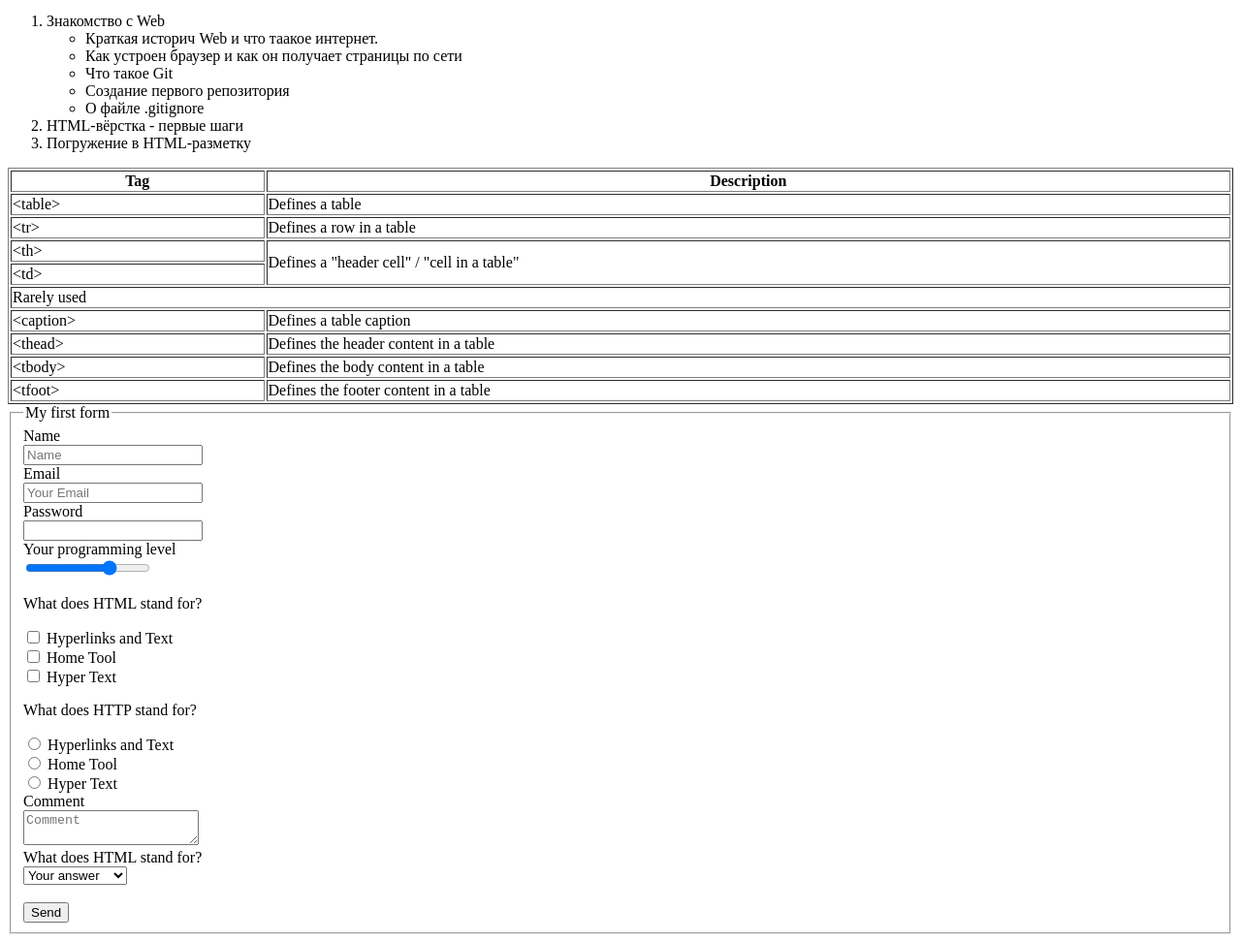
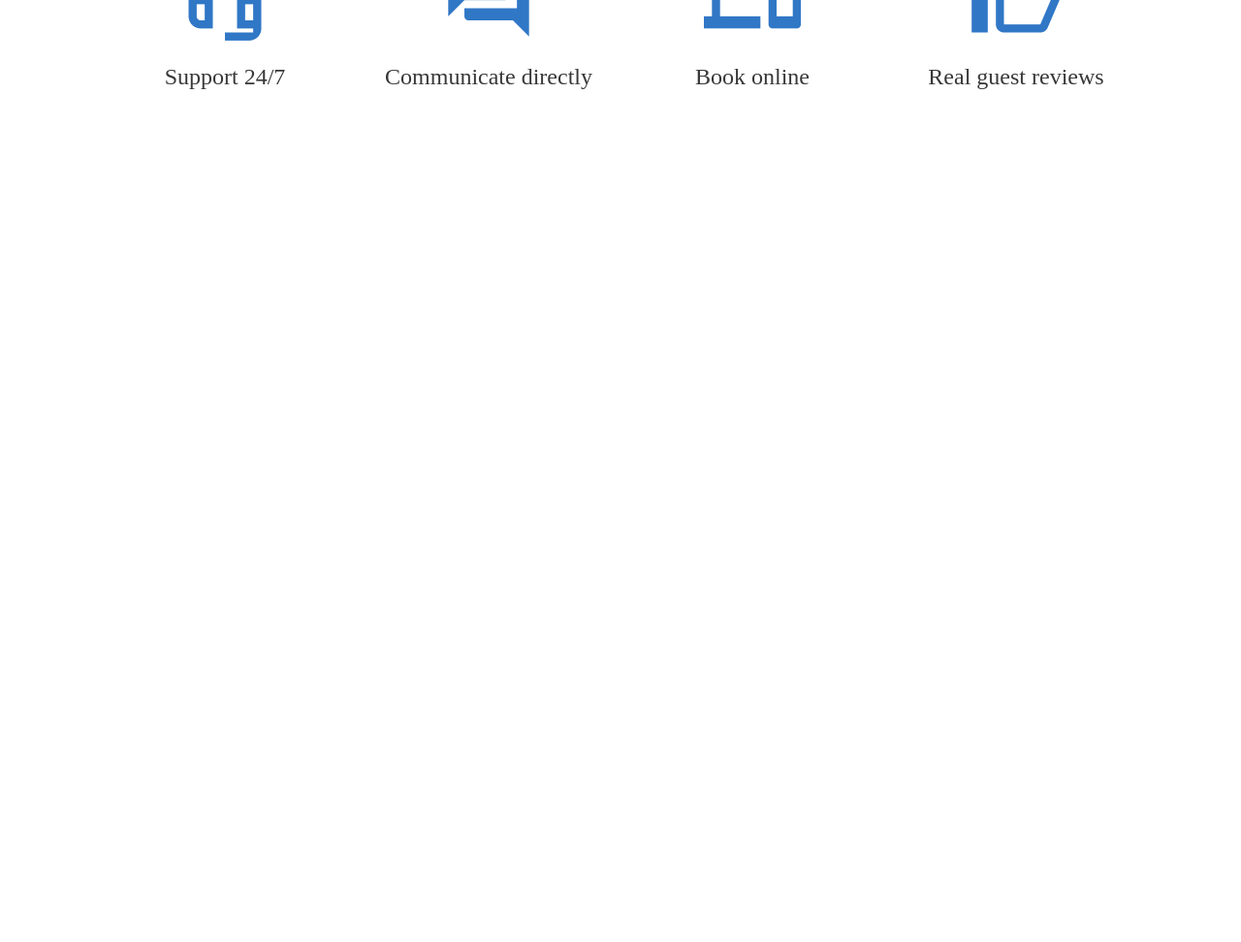
Before and after one commit to AlexanderMingulov/html, a website: page index.html in a window 1280 px wide. Shown: the part 325-1297 px from the top of the page at 97% size. After the commit the page ends 800 px from the top, so only its background shows below. Drawn offline with Linux system fonts and the light colour scheme.

Commit message:
I added homework of Lesson 4

```diff
--- a/index.html
+++ b/index.html
@@ -2,117 +2,36 @@
 <html lang="en">
   <head>
     <meta charset="UTF-8" />
-    <meta name="author" content="Alexander" />
-    <meta name="description" content="My first project" />
-    <meta name="keywords" content="html,css,lesson" />
-    <title>Lesson 3</title>
+    <meta
+      name="viewport"
+      content="width=device-width, user-scalable=no, initial-scale=1.0, maximum-scale=1.0, minimum-scale=1.0"
+    />
+    <meta http-equiv="X-UA-Compatible" content="ie=edge" />
+    <title>Document</title>
+    <link rel="stylesheet" href="styles/styles.css" />
   </head>
   <body>
-    <img
-      src="https://cdn.iconscout.com/icon/free/png-256/ethereum-3521413-2944857.png"
-      alt="eth logo"
-    />
-    <hr />
-    <ol>
-      <li>
-        Знакомство с Web
-        <ul>
-          <li>Краткая историч Web и что таакое интернет.</li>
-          <li>Как устроен браузер и как он получает страницы по сети</li>
-          <li>Что такое Git</li>
-          <li>Создание первого репозитория</li>
-          <li>О файле .gitignore</li>
-        </ul>
-      </li>
-      <li>HTML-вёрстка - первые шаги</li>
-      <li>Погружение в HTML-разметку</li>
-    </ol>
-    <table border="1" width="100%">
-      <thead>
-        <tr>
-          <th>Tag</th>
-          <th>Description</th>
-        </tr>
-      </thead>
-      <tbody>
-        <tr>
-          <td>&lt;table&gt;</td>
-          <td>Defines a table</td>
-        </tr>
-        <tr>
-          <td>&lt;tr&gt;</td>
-          <td>Defines a row in a table</td>
-        </tr>
-        <tr>
-          <td>&lt;th&gt;</td>
-          <td rowspan="2">Defines a "header cell" / "cell in a table"</td>
-        </tr>
-        <tr>
-          <td>&lt;td&gt;</td>
-        </tr>
-        <tr>
-          <td colspan="2">Rarely used</td>
-        </tr>
-        <tr>
-          <td>&lt;caption&gt;</td>
-          <td>Defines a table caption</td>
-        </tr>
-        <tr>
-          <td>&lt;thead&gt;</td>
-          <td>Defines the header content in a table</td>
-        </tr>
-        <tr>
-          <td>&lt;tbody&gt;</td>
-          <td>Defines the body content in a table</td>
-        </tr>
-        <tr>
-          <td>&lt;tfoot&gt;</td>
-          <td>Defines the footer content in a table</td>
-        </tr>
-      </tbody>
-    </table>
-    <form>
-      <fieldset>
-        <legend>My first form</legend>
-        <label for="name">Name</label><br />
-        <input id="name" type="text" placeholder="Name" required /><br />
-        <label for="email">Email</label><br />
-        <input
-          id="email"
-          type="email"
-          placeholder="Your Email"
-          required
-        /><br />
-        <label for="password">Password</label><br />
-        <input id="password" type="password" required /><br />
-        <label for="level">Your programming level</label><br />
-        <input id="level" type="range" min="0" max="10" value="7" />
-        <p>What does HTML stand for?</p>
-        <input id="answer1" type="checkbox" name="html" />
-        <label for="answer1">Hyperlinks and Text</label><br />
-        <input id="answer2" type="checkbox" name="html" />
-        <label for="answer2">Home Tool</label><br />
-        <input id="answer3" type="checkbox" name="html" />
-        <label for="answer3">Hyper Text</label><br />
-        <p>What does HTTP stand for?</p>
-        <input id="http1" type="radio" name="http" />
-        <label for="http1">Hyperlinks and Text</label><br />
-        <input id="http2" type="radio" name="http" />
-        <label for="http2">Home Tool</label><br />
-        <input id="http3" type="radio" name="http" />
-        <label for="http3">Hyper Text</label><br />
-        <label for="comment">Comment</label><br />
-        <textarea id="comment" maxlength="500" placeholder="Comment"></textarea
-        ><br />
-        <label for="select">What does HTML stand for?</label><br />
-        <select id="select">
-          <option value="answer1">Your answer</option>
-          <option value="answer2">Your answer 2</option>
-          <option value="answer3">Your answer 3</option></select
-        ><br /><br />
-        <!--    <input type="submit" value="Send">-->
-        <button>Send</button>
-      </fieldset>
-    </form>
+    <div class="offers">
+      <h2 class="title">What do we offer</h2>
+      <hr class="line" />
+      <ul class="list-offers">
+        <li class="item-offers">
+          <img class="img" src="./images/support.png" alt="support" />
+          <p class="dsc">Support 24/7</p>
+        </li>
+        <li class="item-offers">
+          <img class="img" src="./images/communicate.png" alt="communicate" />
+          <p class="dsc">Communicate directly</p>
+        </li>
+        <li class="item-offers">
+          <img class="img" src="./images/device.png" alt="device" />
+          <p class="dsc">Book online</p>
+        </li>
+        <li class="item-offers">
+          <img class="img" src="./images/like.png" alt="like" />
+          <p class="dsc">Real guest reviews</p>
+        </li>
+      </ul>
+    </div>
   </body>
 </html>
--- /dev/null
+++ b/styles/styles.css
@@ -0,0 +1,47 @@
+* {
+  margin: 0;
+  padding: 0;
+  border: 0;
+  color: #383838;
+}
+
+.offers {
+  padding: 120px 104px;
+}
+
+.title {
+  text-align: center;
+  font-weight: 500;
+  font-size: 40px;
+  line-height: 1.18;
+}
+
+.line {
+  width: 100px;
+  height: 4px;
+  background: #f5bd41;
+  margin: 20px auto 0;
+}
+
+.list-offers {
+  text-align: center;
+  display: flex;
+  margin-top: 80px;
+  gap: 16px;
+}
+
+.item-offers {
+  width: 25%;
+  list-style: none;
+}
+
+.img {
+  width: 100px;
+  height: 100px;
+  margin-bottom: 15px;
+}
+
+.dsc {
+  font-size: 24px;
+  line-height: 28px;
+}
```
Also changed, not shown: images/communicate.png (added), images/device.png (added), images/like.png (added), images/support.png (added).
